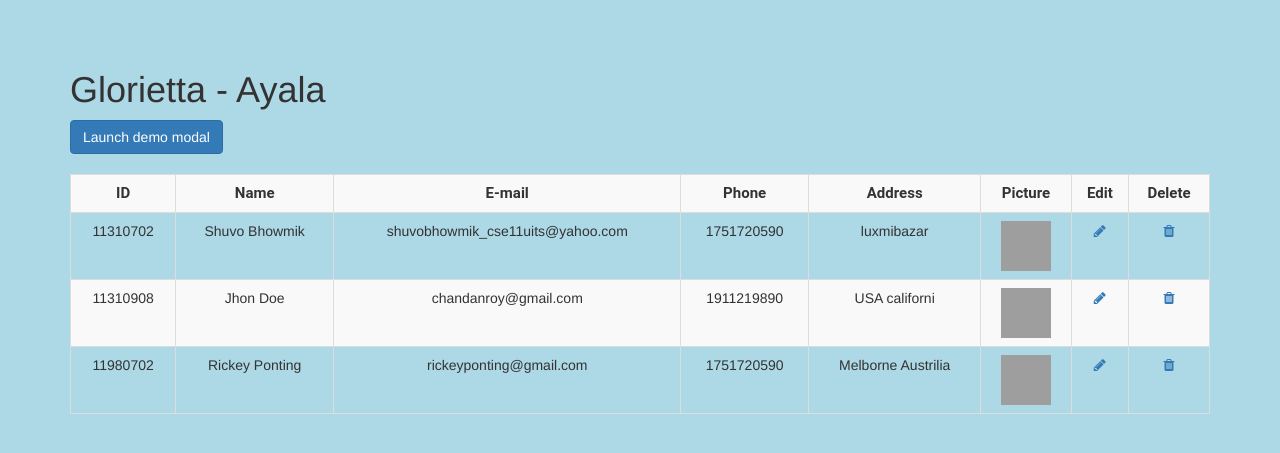
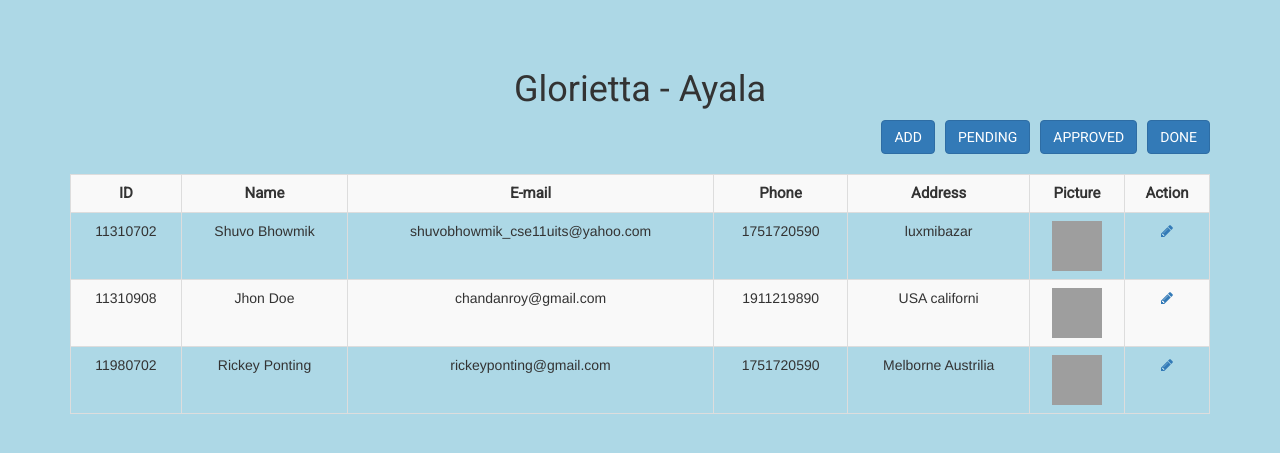
Before and after one commit to BermudezJimmel/Glorietta_Christmas_Event_2021, a PHP site: page / in a window 1280 px wide. Shown: the top 453 px of the page. Run offline with PHP 8.4, Linux system fonts and the light colour scheme; data comes from the database, SQL or seed files in the repository; grey boxes are pictures that could not be loaded.

Commit message:
Minor Changes

```diff
--- a/index.php
+++ b/index.php
@@ -22,7 +22,16 @@ include('db.php');
 			<h1>Glorietta - Ayala</h1>
 			<div class="buttons">
 				<button type="button" class="btn btn-primary" data-toggle="modal" data-target="#myModal">
-					Launch demo modal
+					ADD
+				</button>
+				<button type="button" class="btn btn-primary" data-toggle="modal" data-target="#myModal">
+					PENDING
+				</button>
+				<button type="button" class="btn btn-primary" data-toggle="modal" data-target="#myModal">
+					APPROVED
+				</button>
+				<button type="button" class="btn btn-primary" data-toggle="modal" data-target="#myModal">
+					DONE
 				</button>
 			</div>
 		</div>
@@ -36,8 +45,8 @@ include('db.php');
 				<th class="text-head">Phone</th>
 				<th class="text-head">Address</th>
 				<th class="text-head">Picture</th>
-				<th class="text-head">Edit</th>
-				<th class="text-head">Delete</th>
+				<th class="text-head">Action</th>
+				<!-- <th class="text-head">Delete</th> -->
 			</tr>
 
 			<?php
@@ -71,14 +80,7 @@ include('db.php');
 					</span>
 
 				</td>
-				<td class='text-center'>
-					<span>
-						<a href='#'>
-						     <i class='fa fa-trash' data-toggle='modal' data-target='#$id' style='' aria-hidden='true'></i>
-						</a>
-					</span>
 
-				</td>
 			</tr>
 
 
@@ -110,11 +112,11 @@ include('db.php');
       <div class="modal-body">
         <form action="add.php" method="POST" enctype="multipart/form-data">
 
-
+<!--
         	<div class="form-group">
         		<label>ID</label>
         		<input type="text" name="id" class="form-control" placeholder="Your ID.....">
-        	</div>
+        	</div> -->
 
         	<div class="form-group">
         		<label>Name</label>
--- a/style.css
+++ b/style.css
@@ -1,16 +1,30 @@
+@import url('https://fonts.googleapis.com/css2?family=Roboto&family=Roboto+Slab&display=swap');
+
+
 body {
     background-color: lightblue;
     padding-top: 50px;
 }
 
-@import url('https://fonts.googleapis.com/css2?family=Roboto&family=Roboto+Slab&display=swap');
+
 
 
 /* Admin Header  */
-#Admin-Header .buttons {
-    padding-bottom: 20px;
+#Admin-Header h1 {
+    font-family: 'Roboto', sans-serif;
+    text-align: center;
 }
 
+#Admin-Header .buttons {
+    display: flex;
+    justify-content: end;
+    padding-bottom: 20px;
+    font-family: 'Roboto', sans-serif;
+}
+
+#Admin-Header .buttons button{
+    margin-left: 10px;
+}
 
 
 
```
